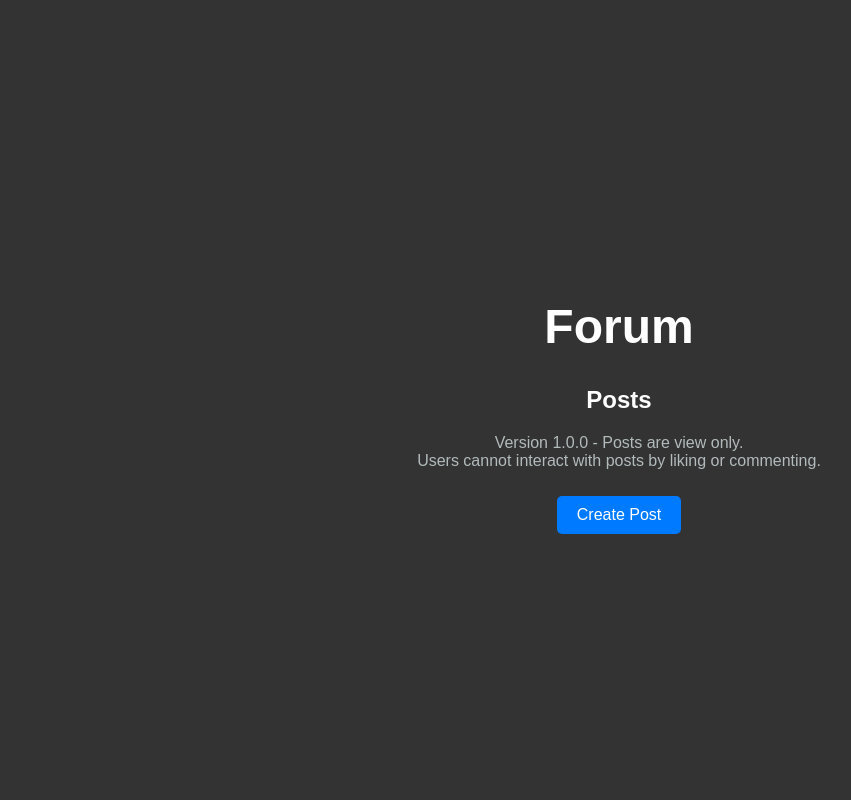
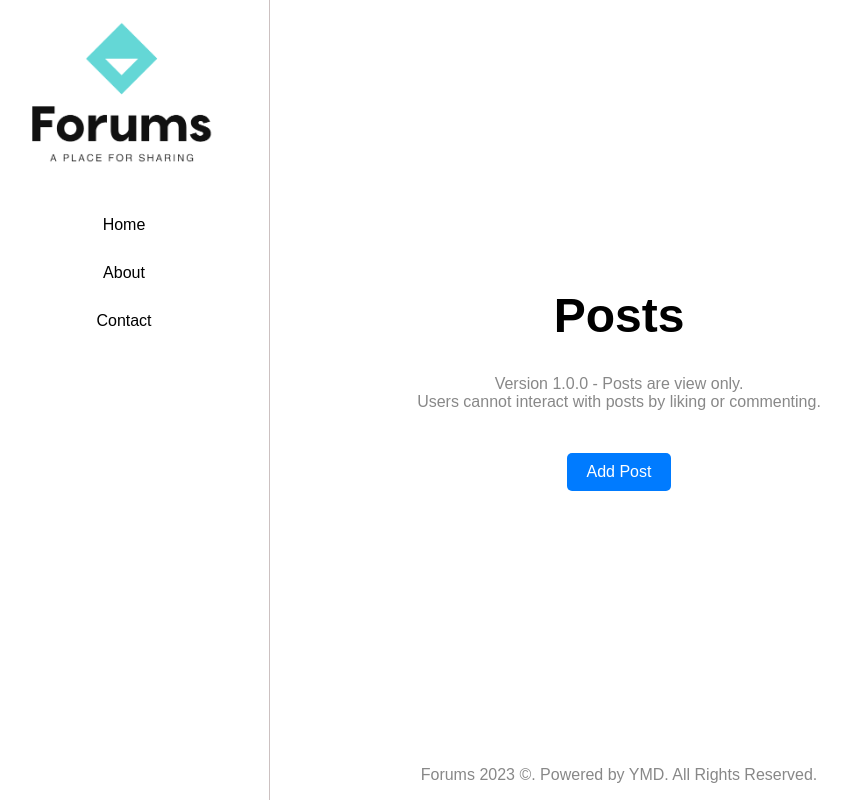
Before and after one commit to mrmcnguyen/Forum, a Flask app: page /delete in a window 1280 px wide. Shown: the whole page, without its empty margins (21-872 px from the left). Run offline with Flask 3, Linux system fonts and the light colour scheme.

Commit message:
Forum Version 1.0.0

```diff
--- a/app.py
+++ b/app.py
@@ -23,8 +23,12 @@
 
     conn.close()
 
+@app.route('/')
+def home():
+    return render_template('home.html')
+
 # Home page - Display existing posts
-@app.route('/')
+@app.route('/home')
 def index():
     create_db()
     connection = connect_db()
@@ -32,8 +36,6 @@
     cursor.execute("SELECT * FROM posts")
     posts = cursor.fetchall()
     print(posts)
-    if posts == "None":
-        flash()
     connection.close()
     return render_template('index.html', posts=posts)
 
--- a/static/style.css
+++ b/static/style.css
@@ -5,12 +5,42 @@
     flex-direction: column;
     align-items: center;
     justify-content: center;
-    min-height: 100vh; /* Ensure the body takes at least the full height of the viewport */
-    background-color: #333;
+    min-height: 100vh;
+    background-color: white;
 }
+
+body.homeLogo{
+    justify-content: left;
+}
+
+.sidebar {
+    height: 100%;
+    width: 250px;
+    position: fixed;
+    left:0;
+    background-color: white;
+    border-right: 1px rgb(204, 193, 193) solid;
+    padding: 20px;
+
+}
+
+/* Styling for the sidebar buttons */
+.sidebar-button {
+    display: block;
+    padding: 10px;
+    color: #000000;
+    text-decoration: none;
+    text-align: center;
+    background-color: #ffffff;
+    margin-bottom: 10px;
+}
+
+.sidebar-button:hover {
+    background-color: #e2e0e0;
+}
+
 .content-container {
     text-align: center;
-    max-width: 600px; /* Optional: Adjust the maximum width of the content container */
     margin: auto; /* Center the content container */
 }
 .container {
@@ -18,11 +48,11 @@
 }
 
 h1 {
-    color:white;
+    color:black;
     font-size: 3em;
 }
 h2 {
-    color: white;
+    color: black;
 
 }
 h3 {
@@ -31,17 +61,27 @@
     font-weight: 100;
 }
 ul {
+    width: 100%;
     list-style-type: none;
     padding: 0;
+    max-height: 500px; /* Set a fixed height for the container */
+    overflow-y: auto; /* Add a scrollbar when content overflows */
+}
+
+img.logo {
+    width: 250px; /* Set the desired width */
+    height: auto; /* Maintain the aspect ratio */
 }
 
 li {
+    text-align: left;
     margin-bottom: 20px;
     padding: 20px;
     border: 1px solid #ddd;
     border-radius: 5px;
     box-shadow: 0 4px 8px rgba(0, 0, 0, 0.1);
     background-color: #424949;
+    max-width: 800px;
 }
 
 strong {
@@ -81,7 +121,7 @@
     border-bottom: 2px solid gray;
     outline: 0;
     font-size: 1.3rem;
-    color: white;
+    color: black;
     padding: 7px 0;
     background: transparent;
     transition: border-color 0.2s;
@@ -91,7 +131,7 @@
 input[type="text"]:focus {
     outline: none;
     border-color: #007BFF;
-    color: #c5d8eb
+    color: black
 
 }
 
@@ -157,3 +197,22 @@
     margin-right: auto;
     display: block;
 }
+
+/* Footer styling */
+h3:last-of-type {
+    margin-top: 20px;
+    color: #888;
+    text-align: center;
+}
+
+/* Media query for smaller screens */
+@media (max-width: 768px) {
+    .sidebar {
+        width: 100%; /* Make the sidebar take the full width */
+        position: static; /* Remove fixed positioning */
+    }
+
+    .content-container {
+        margin-left: 0; /* Remove margin for content container */
+    }
+}
--- a/templates/index.html
+++ b/templates/index.html
@@ -5,10 +5,15 @@
     <link rel="stylesheet" href="{{ url_for('static', filename='style.css') }}">
 </head>
 <body>
+    <div id="header" class="sidebar">
+        <img src="{{ url_for('static', filename='logo.png') }}" class="logo">
+        <a  href="{{ url_for('index') }}" class="sidebar-button">Home</a>
+        <a  class="sidebar-button">About</a>
+        <a  class="sidebar-button">Contact</a>
+    </div>
     <div class="content-container">
-        <h1>Forum</h1>
 
-        <h2>Posts</h2>
+        <h1>Posts</h1>
         <h3>Version 1.0.0 - Posts are view only.<br> Users cannot interact with posts by liking or commenting.</h3>
         <ul>
             {% for post in posts %}
@@ -20,7 +25,8 @@
             {% endfor %}
         </ul>
 
-        <a href="{{ url_for('post') }}" class="create-post-link">Create Post</a>
+        <a href="{{ url_for('post') }}" class="create-post-link">Add Post</a>
     </div>
+    <h3>Forums 2023 ©. Powered by YMD. All Rights Reserved.</h3>
 </body>
 </html>
```
Also changed, not shown: templates/createPost.html (+7 -0 lines), templates/home.html (added, +16 -0 lines), posts.db, static/logo.png (added).
